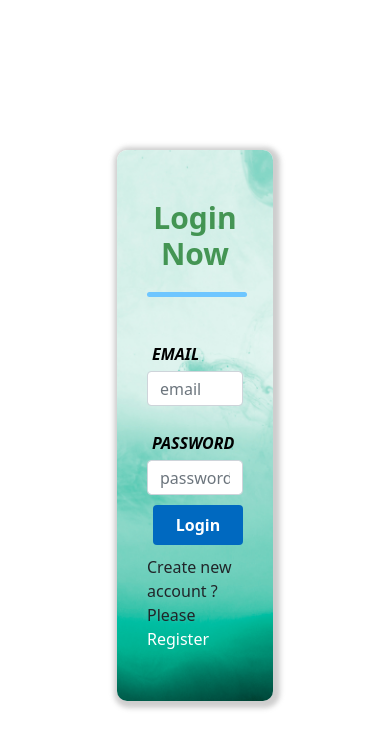
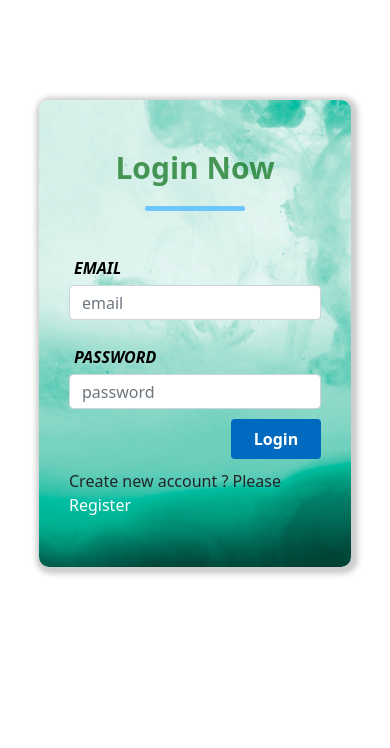
Before and after one commit to jeevadev90/frentend-farming-using-internet, a React (Create React App) app: page /login in a window 390 px wide. Shown: the top 748 px of the page. Built offline with nearby package versions, Linux system fonts and the light colour scheme.

Commit message:
Add files via upload

```diff
--- a/src/auth/login/login.css
+++ b/src/auth/login/login.css
@@ -1,7 +1,6 @@
 .login-block{
-    float:left;
     width:100%;
-    padding : 50px 0;
+
 
 
 }
@@ -20,3 +19,17 @@
 {
     color: #fff;
 }
+
+@media (max-width:575.98px)
+{
+    .logCont{
+        width: 80%;
+    }
+}
+@media (max-width:991.98px)
+{
+    .logCont
+    {
+        width: 80%;
+    }
+}
--- a/src/auth/register/register.css
+++ b/src/auth/register/register.css
@@ -25,3 +25,19 @@ input{margin-bottom: 10px;width: 200px;height: 35px;}
     background-color: none;
     color: #ffffff;
 }
+
+@media (max-width:575.98px)
+{
+    .registerContainer
+    {
+        width: 80%;
+    }
+}
+
+@media (max-width:991.98px)
+{
+    .registerContainer
+    {
+        width: 80%;
+    }
+}
```
